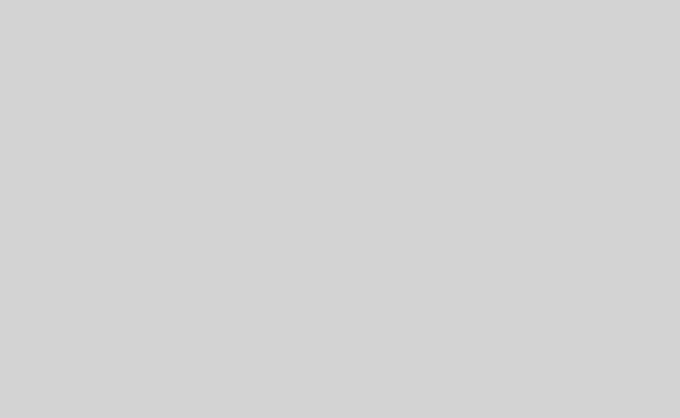
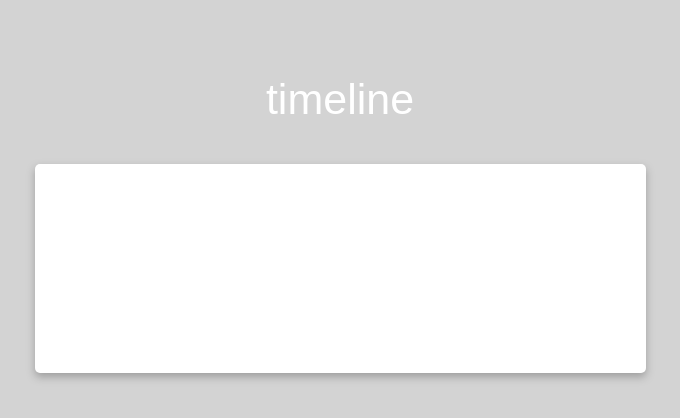
Before and after one commit to GustavoCMatias/Linkr-FrontEnd, a React (Create React App) app: page /timeline in a window 1280 px wide. Before the commit this address had no page. Shown: the top 418 px of the page, without its empty margins (300-980 px from the left). Built offline with nearby package versions, Linux system fonts and the light colour scheme.

Commit message:
alterações timelineFront

```diff
--- a/src/App.js
+++ b/src/App.js
@@ -1,6 +1,7 @@
 import { BrowserRouter, Routes, Route} from "react-router-dom";
 import SignInPage from "./pages/SignInPage/SignInPage";
 import SignUpPage from "./pages/SignUpPage/SignUpPage";
+import Timeline from "./pages/Timeline/Timeline";
 
 
 
@@ -10,7 +11,7 @@ export default function App() {
     <Routes>
       <Route path="/" element={<SignInPage />  } />
       <Route path="/sign-up" element={<SignUpPage />} />
-
+      <Route path="/timeline" element={<Timeline />} />
     </Routes>
     </BrowserRouter>
   )
--- /dev/null
+++ b/src/pages/Timeline/Timeline.js
@@ -0,0 +1,14 @@
+import { StyledBoxPost, StyledTitlePage } from '../Timeline/TimelineCss'
+
+export default function Timeline() {
+
+    return (
+        <>
+            <StyledTitlePage>timeline</StyledTitlePage>
+            <StyledBoxPost>
+
+            </StyledBoxPost>
+        </>
+    )
+
+}
--- /dev/null
+++ b/src/pages/Timeline/TimelineCss.js
@@ -0,0 +1,20 @@
+import styled from "styled-components";
+
+export const StyledTitlePage = styled.h1`
+    font-size: 43px;
+    text-align: center;
+    margin: 78px 0 43px 0;
+    color: #FFFFFF;
+`
+
+export const StyledBoxPost = styled.div`
+    width: 611px;
+    height: 209px;
+    display: flex;
+    flex-wrap: wrap;
+    justify-content: center;
+    margin-bottom: 29px;
+    background-color: #FFFFFF;
+    border-radius: 5px;
+    filter: drop-shadow(0px 4px 4px rgba(0, 0, 0, 0.25));
+`
```
